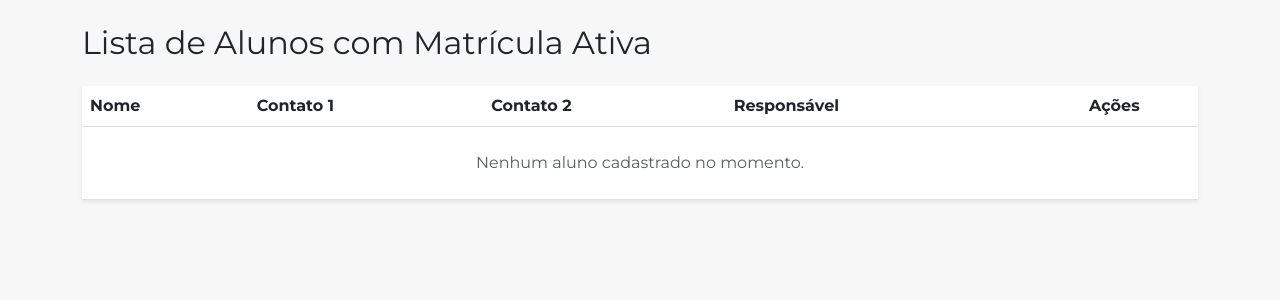
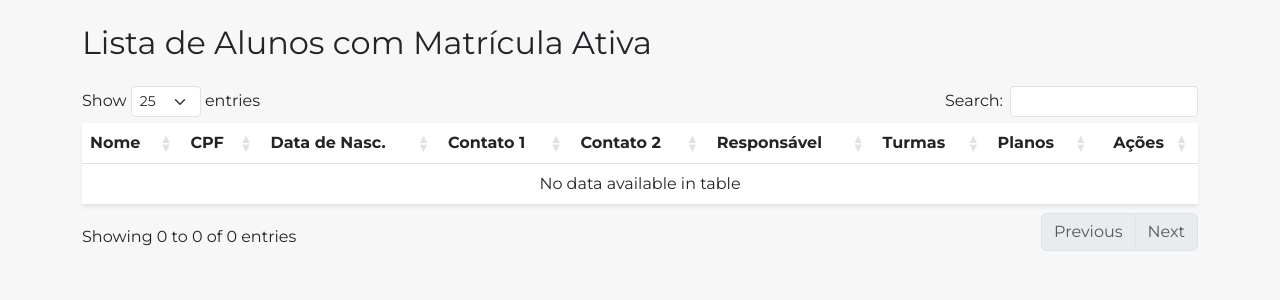
Before and after one commit to VitorPasiani/gestao_escola_danca, a Flask app: page /alunos in a window 1280 px wide. Shown: the part 66-366 px from the top of the page. Run offline with Flask 3, Linux system fonts and the light colour scheme; data that the repository does not hold is empty; some libraries are stand-ins or nearby versions.

Commit message:
feat: implementacao global do datatables e ajuste de UI/UX nas listas
- Integracao da biblioteca DataTables via classe '.tabela-datatable' para busca, paginacao e ordenacao em todas as telas de listagem.
- Correcao de bug no menu dropdown causado por importacao duplicada do Bootstrap.
- Padronizacao das listagens com exibicao de '-' para dados nulos via fallback no Jinja2.
- Adicao da coluna Data de Nascimento na listagem de alunos, com formatacao DD/MM/AAAA direta no template.
- Implementacao de ordenacao alfabetica nativa (ORDER BY ASC) nas consultas SQL de operacoes.py.

```diff
--- a/banco_dados.py
+++ b/banco_dados.py
@@ -30,7 +30,7 @@ def inicializar_banco():
             id_professor INTEGER PRIMARY KEY AUTOINCREMENT,
             nome TEXT NOT NULL,
             telefone TEXT,
-            chave_pix TEXT UNIQUE,
+            chave_pix TEXT,
             ativo INTEGER DEFAULT 1
         )
     ''')
--- a/operacoes.py
+++ b/operacoes.py
@@ -123,7 +123,7 @@ def atualizar_aluno(id_aluno, **kwargs):
 def listar_alunos():
     conexao, cursor = conectar_banco()
 
-    cursor.execute('SELECT id_aluno, nome, contato_1, contato_2, responsavel FROM alunos WHERE ativo = 1')
+    cursor.execute('SELECT id_aluno, nome, contato_1, contato_2, responsavel FROM alunos WHERE ativo = 1 ORDER BY nome ASC')
     alunos_banco = cursor.fetchall()
     conexao.close()
 
@@ -142,7 +142,7 @@ def listar_alunos():
 def listar_alunos_inativos():
     conexao, cursor = conectar_banco()
 
-    cursor.execute('SELECT id_aluno, nome, contato_1, contato_2, responsavel FROM alunos WHERE ativo = 0')
+    cursor.execute('SELECT id_aluno, nome, contato_1, contato_2, responsavel FROM alunos WHERE ativo = 0 ORDER BY nome ASC')
     alunos_banco = cursor.fetchall()
     conexao.close()
 
@@ -252,7 +252,7 @@ def atualizar_professor(id_professor, **kwargs):
 def listar_professores():
     conexao, cursor = conectar_banco()
 
-    cursor.execute('SELECT id_professor, nome, telefone, chave_pix FROM professores WHERE ativo = 1')
+    cursor.execute('SELECT id_professor, nome, telefone, chave_pix FROM professores WHERE ativo = 1 ORDER BY nome ASC')
     profs_banco = cursor.fetchall()
     conexao.close()
 
@@ -329,7 +329,7 @@ def atualizar_plano(id_plano, **kwargs):
 
 def listar_planos():
     conexao, cursor = conectar_banco()
-    cursor.execute('SELECT id_plano, nome_plano, percentual_desconto, duracao_meses FROM planos WHERE ativo = 1')
+    cursor.execute('SELECT id_plano, nome_plano, percentual_desconto, duracao_meses FROM planos WHERE ativo = 1 ORDER BY nome_plano ASC')
     planos_banco = cursor.fetchall()
     conexao.close()
 
@@ -345,7 +345,7 @@ def listar_planos():
 
 def listar_planos_inativos():
     conexao, cursor = conectar_banco()
-    cursor.execute('SELECT id_plano, nome_plano, percentual_desconto, duracao_meses FROM planos WHERE ativo = 0')
+    cursor.execute('SELECT id_plano, nome_plano, percentual_desconto, duracao_meses FROM planos WHERE ativo = 0 ORDER BY nome_plano ASC')
     planos_banco = cursor.fetchall()
     conexao.close()
 
@@ -444,6 +444,7 @@ def listar_turmas():
         FROM turmas
         LEFT JOIN professores ON turmas.id_professor = professores.id_professor
         WHERE turmas.ativo = 1
+        ORDER BY turmas.nome_turma ASC
     '''
     cursor.execute(sql)
     turmas_banco = cursor.fetchall()
@@ -472,7 +473,8 @@ def listar_turmas_inativas():
                turmas.valor_mensal_base, turmas.tipo_gestao
         FROM turmas
         LEFT JOIN professores ON turmas.id_professor = professores.id_professor
-        WHERE turmas.ativo = 0  -- Busca apenas inativas
+        WHERE turmas.ativo = 0
+        ORDER BY turmas.nome_turma ASC
     '''
     cursor.execute(sql)
     turmas_banco = cursor.fetchall()
@@ -554,7 +556,7 @@ def atualizar_evento(id_evento, **kwargs):
 def listar_eventos():
     conexao, cursor = conectar_banco()
 
-    cursor.execute('SELECT id_evento, nome_evento, data_evento FROM eventos')
+    cursor.execute('SELECT id_evento, nome_evento, data_evento FROM eventos ORDER BY nome_evento ASC')
     eventos_banco = cursor.fetchall()
     conexao.close()
 
--- a/templates/base.html
+++ b/templates/base.html
@@ -5,6 +5,7 @@
     <title>{% block titulo %}ATO Espaço de Dança{% endblock %}</title>
     <link href="https://cdn.jsdelivr.net/npm/bootstrap@5.3.0/dist/css/bootstrap.min.css" rel="stylesheet">
     <link rel="stylesheet" href="{{ url_for('static', filename='style.css') }}">
+    <link href="https://cdn.datatables.net/1.13.6/css/dataTables.bootstrap5.min.css" rel="stylesheet">
 </head>
 <body>
 
@@ -78,8 +79,6 @@
 
     </div>
 
-    <script src="https://cdn.jsdelivr.net/npm/bootstrap@5.3.0/dist/js/bootstrap.bundle.min.js"></script>
-
     <script>
         const mascaraTelefone = (event) => {
             let input = event.target;
@@ -109,5 +108,24 @@
         }
     </script>
 
+    <script src="https://code.jquery.com/jquery-3.7.0.js"></script>
+
+    <script src="https://cdn.jsdelivr.net/npm/bootstrap@5.3.0/dist/js/bootstrap.bundle.min.js"></script>
+
+    <script src="https://cdn.datatables.net/1.13.6/js/jquery.dataTables.min.js"></script>
+    <script src="https://cdn.datatables.net/1.13.6/js/dataTables.bootstrap5.min.js"></script>
+
+    <script>
+        $(document).ready(function() {
+            $('.tabela-datatable').DataTable({
+                "language": {
+                    "url": "//cdn.datatables.net/plug-ins/1.13.6/i18n/pt-BR.json"
+                },
+                "order": [],
+                "pageLength": 25
+            });
+        });
+    </script>
+
 </body>
 </html>
--- a/templates/listar_alunos.html
+++ b/templates/listar_alunos.html
@@ -7,47 +7,49 @@
         {% if inativos %}Arquivo Morto: Alunos Inativos{% else %}Lista de Alunos com Matrícula Ativa{% endif %}
     </h2>
 
-    <table class="table table-hover mt-3 shadow-sm">
-
+    <table class="table table-hover mt-3 shadow-sm tabela-datatable">
         <thead class="{% if inativos %}table-light{% endif %}">
             <tr>
                 <th>Nome</th>
+                <th>CPF</th>
+                <th>Data de Nasc.</th>
                 <th>Contato 1</th>
                 <th>Contato 2</th>
                 <th>Responsável</th>
+                <th>Turmas</th>
+                <th>Planos</th>
                 <th class="text-center">Ações</th>
             </tr>
         </thead>
-
         <tbody>
             {% for aluno in lista_de_alunos %}
             <tr>
-                <td class="{% if inativos %}text-muted{% endif %}">{{ aluno['nome'] }}</td>
-                <td class="{% if inativos %}text-muted{% endif %}">{{ aluno['contato_1'] }}</td>
-                <td class="{% if inativos %}text-muted{% endif %}">{{ aluno['contato_2'] }}</td>
-                <td class="{% if inativos %}text-muted{% endif %}">{{ aluno['responsavel'] }}</td>
+                <td class="{% if inativos %}text-muted{% endif %} fw-bold">{{ aluno['nome'] }}</td>
+                <td class="{% if inativos %}text-muted{% endif %}">{{ aluno['cpf'] or '-' }}</td>
+                <td class="{% if inativos %}text-muted{% endif %}">
+                    {% if aluno['data_nascimento'] %}
+                        {{ aluno['data_nascimento'][8:10] }}/{{ aluno['data_nascimento'][5:7] }}/{{ aluno['data_nascimento'][0:4] }}
+                    {% else %}
+                        -
+                    {% endif %}
+                </td>
+                <td class="{% if inativos %}text-muted{% endif %}">{{ aluno['contato_1'] or '-' }}</td>
+                <td class="{% if inativos %}text-muted{% endif %}">{{ aluno['contato_2'] or '-' }}</td>
+                <td class="{% if inativos %}text-muted{% endif %}">{{ aluno['responsavel'] or '-' }}</td>
+
+                <td class="{% if inativos %}text-muted{% endif %} text-center">-</td>
+                <td class="{% if inativos %}text-muted{% endif %} text-center">-</td>
 
                 <td class="text-center">
                     {% if inativos %}
-                        <a href="/reativar_aluno/{{ aluno['id_aluno'] }}" class="btn btn-success btn-sm shadow-sm" title="Reativar Matrícula" onclick="return confirm('Deseja reativar a matrícula deste aluno?');">
-                            Reativar
-                        </a>
+                        <a href="/reativar_aluno/{{ aluno['id_aluno'] }}" class="btn btn-success btn-sm shadow-sm" onclick="return confirm('Deseja reativar a matrícula deste aluno?');">Reativar</a>
                     {% else %}
-                        <a href="/editar_aluno/{{ aluno['id_aluno'] }}" class="btn btn-warning btn-sm shadow-sm">
-                            ✏️ Editar
-                        </a>
-                        <a href="/inativar_aluno/{{ aluno['id_aluno'] }}" class="btn btn-danger btn-sm shadow-sm" title="Inativar" onclick="return confirm('Tem certeza que deseja inativar este aluno?');">
-                            🚫 Inativar
-                        </a>
+                        <a href="/editar_aluno/{{ aluno['id_aluno'] }}" class="btn btn-warning btn-sm shadow-sm">✏️</a>
+                        <a href="/inativar_aluno/{{ aluno['id_aluno'] }}" class="btn btn-danger btn-sm shadow-sm" onclick="return confirm('Tem certeza que deseja inativar este aluno?');">🚫</a>
                     {% endif %}
                 </td>
             </tr>
-            {% else %}
-            <tr>
-                <td colspan="5" class="text-center text-muted py-4">Nenhum aluno {% if inativos %}inativo{% else %}cadastrado{% endif %} no momento.</td>
-            </tr>
             {% endfor %}
         </tbody>
-
     </table>
 {% endblock %}
--- a/templates/listar_planos.html
+++ b/templates/listar_planos.html
@@ -15,7 +15,7 @@
         {% endif %}
     </div>
 
-    <table class="table table-hover shadow-sm">
+    <table class="table table-hover mt-3 shadow-sm tabela-datatable">
         <thead class="{% if inativos %}table-light{% endif %}">
             <tr>
                 <th>Nome do Plano</th>
--- a/templates/listar_professores.html
+++ b/templates/listar_professores.html
@@ -5,7 +5,7 @@
 {% block conteudo %}
     <h2 class="mb-4">Lista de Professores Ativos</h2>
 
-    <table class="table table-hover mt-3 shadow-sm">
+    <table class="table table-hover mt-3 shadow-sm tabela-datatable">
 
         <thead>
             <tr>
--- a/templates/listar_turmas.html
+++ b/templates/listar_turmas.html
@@ -24,7 +24,7 @@
 
     <h2 class="mb-4">{% if inativas %}Arquivo Morto: Turmas{% else %}Turmas Ativas{% endif %}</h2>
 
-    <table class="table table-hover mt-3 shadow-sm">
+    <table class="table table-hover mt-3 shadow-sm tabela-datatable">
         <thead>
             <tr>
                 <th>Turma</th>
```
Lines whose indentation alone changed are shown as unchanged.
